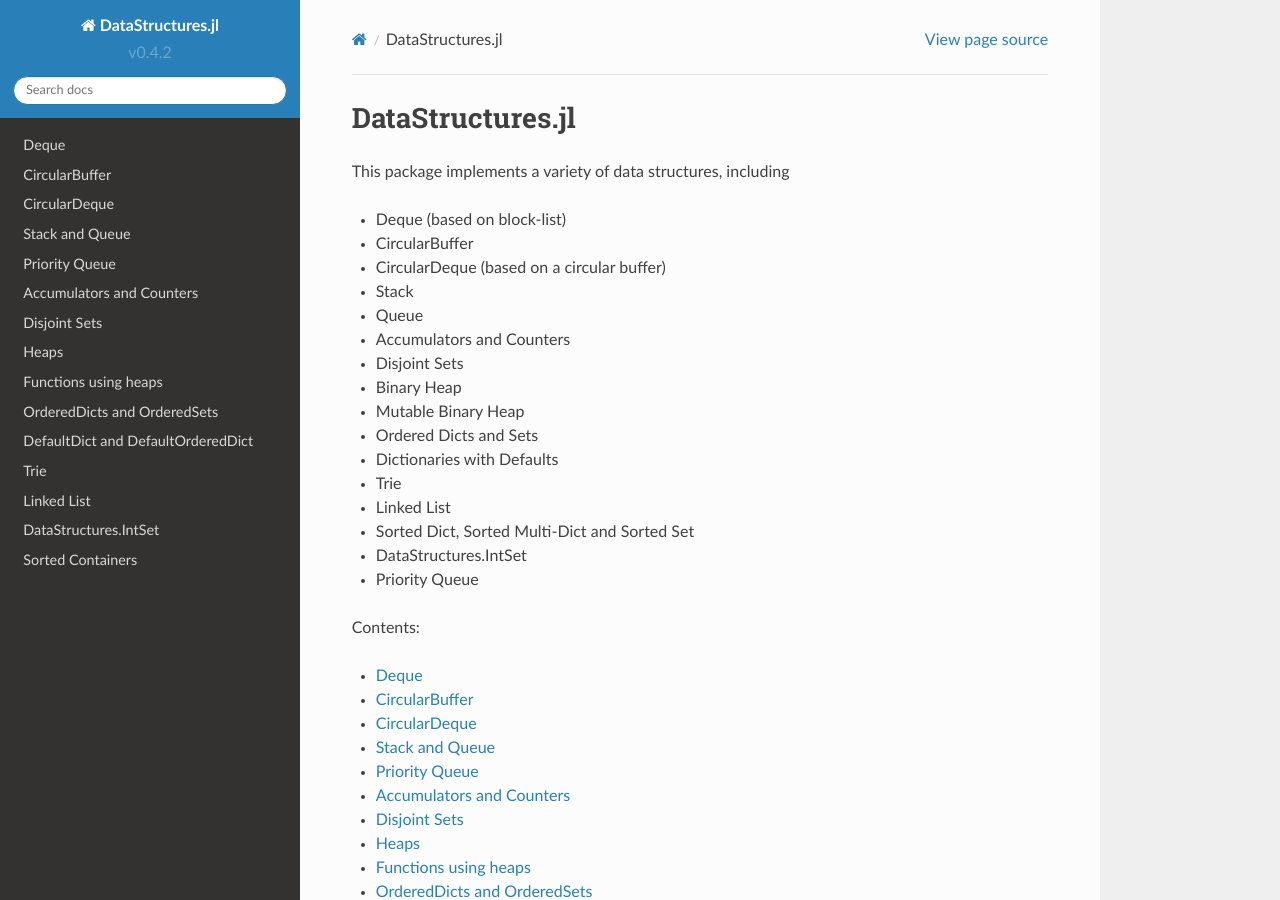
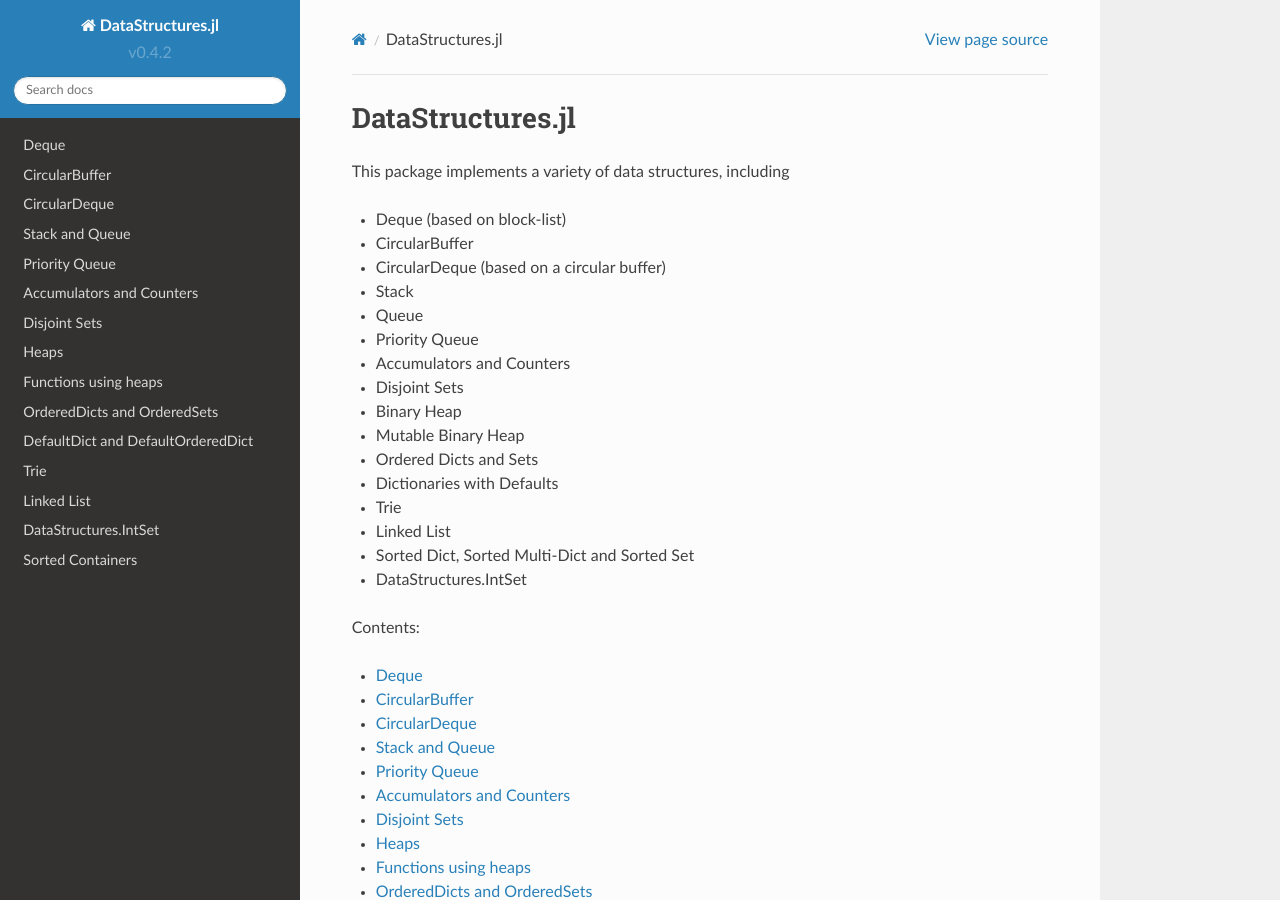
Before and after one commit to JuliaCollections/DataStructures.jl, a Sphinx documentation site: the page built from doc/source/index.rst, in a window 1280 px wide and 900 px high. Built offline with Sphinx 7.4.7 and the Read the Docs theme 2.0.0, drawn with Linux system fonts in a browser that asks for light colours; formulas are drawn with MathJax 3; part of the change alters nothing that is shown.

```diff
--- a/doc/source/index.rst
+++ b/doc/source/index.rst
@@ -8,6 +8,7 @@ This package implements a variety of data structures, including
 * CircularDeque (based on a circular buffer)
 * Stack
 * Queue
+* Priority Queue
 * Accumulators and Counters
 * Disjoint Sets
 * Binary Heap
@@ -18,7 +19,6 @@ This package implements a variety of data structures, including
 * Linked List
 * Sorted Dict, Sorted Multi-Dict and Sorted Set
 * DataStructures.IntSet
-* Priority Queue
 
 Contents:
 
```
